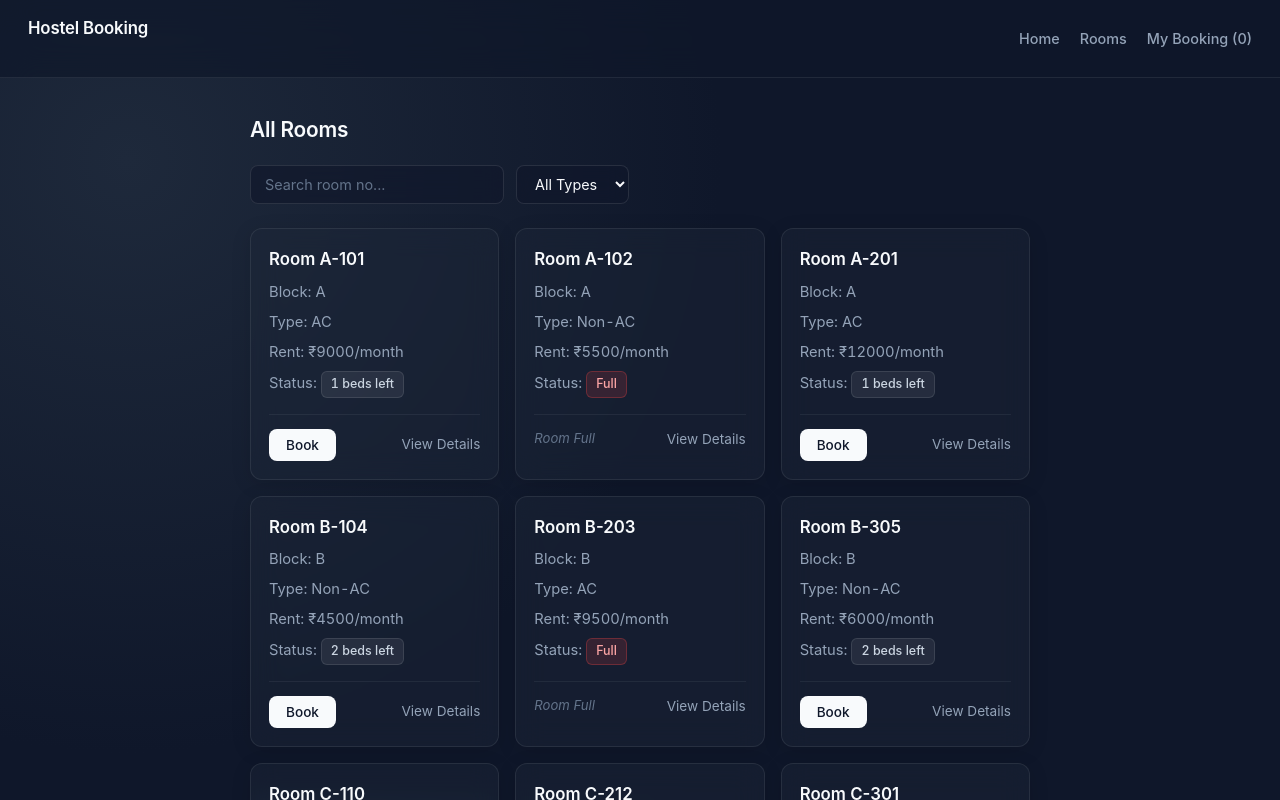
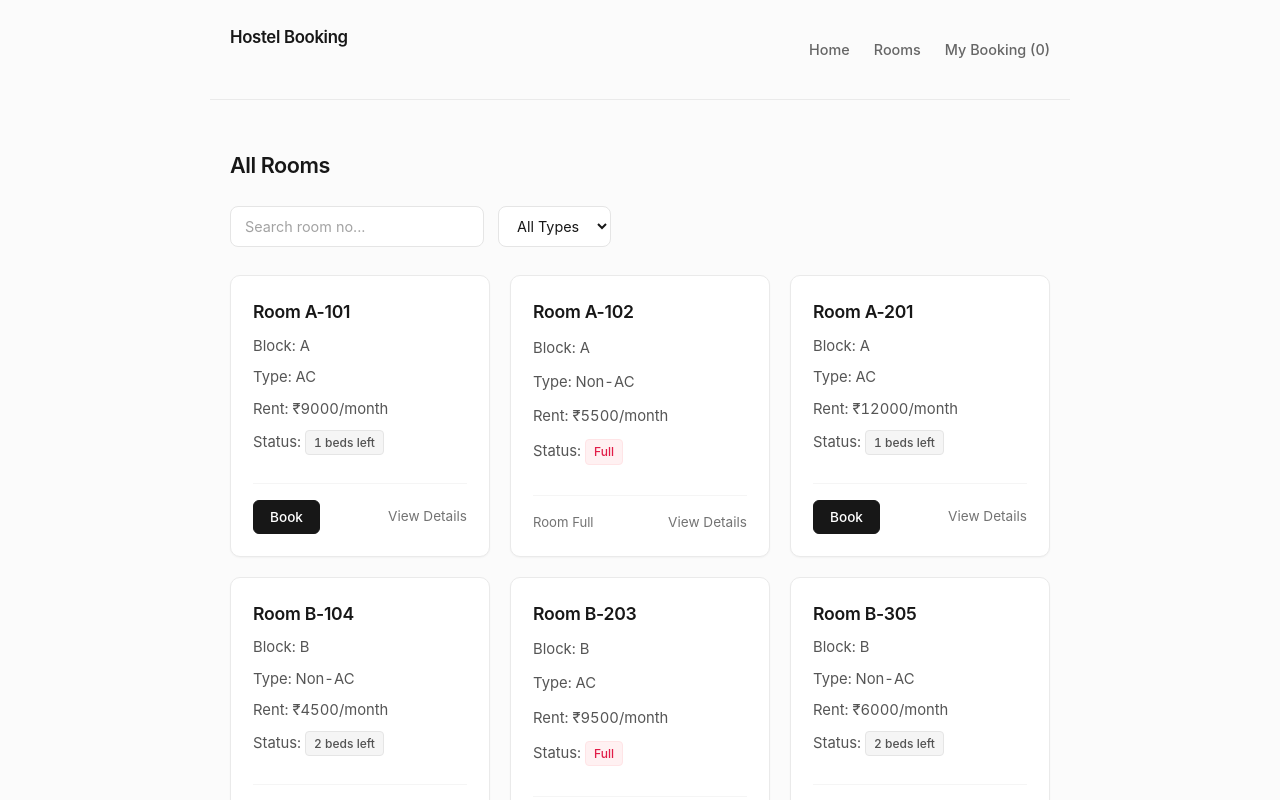
Before and after one commit to aarav-pathak/hostel-management-system, a React (Vite) app: page /rooms in a window 1280 px wide. Shown: the top 800 px of the page. Built offline with nearby package versions, Linux system fonts and the light colour scheme.

Commit message:
style: unslop design with clean spacing and editorial typography

```diff
--- a/src/index.css
+++ b/src/index.css
@@ -5,95 +5,90 @@
 }
 
 body {
-  font-family: -apple-system, BlinkMacSystemFont, "Segoe UI", Roboto, sans-serif;
-  background: radial-gradient(circle at 10% 20%, #1e293b 0%, #0f172a 45%),
-              radial-gradient(circle at 90% 80%, #334155 0%, #0f172a 55%);
-  background-color: #0f172a;
-  background-attachment: fixed;
-  color: #f1f5f9;
-  line-height: 1.5;
+  font-family: -apple-system, BlinkMacSystemFont, "Segoe UI", Roboto, "Helvetica Neue", sans-serif;
+  background-color: #fbfbfb;
+  color: #171717;
+  line-height: 1.6;
   min-height: 100vh;
+  -webkit-font-smoothing: antialiased;
 }
 
 .nav {
   display: flex;
   justify-content: space-between;
   align-items: center;
-  padding: 16px 28px;
-  background: rgba(15, 23, 42, 0.7);
-  backdrop-filter: blur(16px);
-  -webkit-backdrop-filter: blur(16px);
-  border-bottom: 1px solid rgba(255, 255, 255, 0.08);
-  position: sticky;
-  top: 0;
-  z-index: 10;
+  max-width: 860px;
+  margin: 0 auto;
+  padding: 24px 20px;
+  border-bottom: 1px solid #eaeaea;
 }
 
 .nav h2 {
   font-size: 1.05rem;
   font-weight: 600;
-  color: #f8fafc;
-  letter-spacing: -0.01em;
+  letter-spacing: -0.02em;
+  color: #171717;
 }
 
 .nav-links {
   display: flex;
-  gap: 20px;
+  gap: 24px;
   align-items: center;
 }
 
 .nav-links a {
   text-decoration: none;
-  color: #94a3b8;
+  color: #666666;
   font-size: 0.9rem;
   font-weight: 500;
   transition: color 0.15s ease;
 }
 
 .nav-links a:hover {
-  color: #f8fafc;
+  color: #171717;
 }
 
 .container {
-  max-width: 820px;
-  margin: 36px auto;
+  max-width: 860px;
+  margin: 48px auto;
   padding: 0 20px;
 }
 
 h1 {
-  font-size: 1.55rem;
+  font-size: 1.65rem;
   font-weight: 600;
-  letter-spacing: -0.02em;
-  margin-bottom: 8px;
-  color: #f8fafc;
+  letter-spacing: -0.03em;
+  color: #171717;
+  margin-bottom: 10px;
 }
 
 h2 {
-  font-size: 1.3rem;
+  font-size: 1.35rem;
   font-weight: 600;
-  letter-spacing: -0.01em;
-  margin-bottom: 20px;
-  color: #f8fafc;
+  letter-spacing: -0.02em;
+  color: #171717;
+  margin-bottom: 24px;
 }
 
 h3 {
-  font-size: 1.05rem;
+  font-size: 1.1rem;
   font-weight: 600;
+  letter-spacing: -0.015em;
+  color: #171717;
   margin-bottom: 8px;
-  color: #f8fafc;
 }
 
 h4 {
   font-size: 0.9rem;
   font-weight: 600;
-  margin-top: 18px;
-  margin-bottom: 8px;
-  color: #cbd5e1;
+  margin-top: 24px;
+  margin-bottom: 10px;
+  color: #171717;
 }
 
 p {
-  color: #94a3b8;
-  font-size: 0.92rem;
+  color: #555555;
+  font-size: 0.925rem;
   margin-bottom: 8px;
   font-variant-numeric: tabular-nums;
 }
@@ -101,144 +96,141 @@ p {
 .stats-grid {
   display: grid;
   grid-template-columns: repeat(3, 1fr);
-  gap: 16px;
-  margin: 24px 0 28px 0;
+  gap: 20px;
+  margin: 32px 0 36px 0;
 }
 
 .stat-card {
-  background: rgba(30, 41, 59, 0.45);
-  backdrop-filter: blur(12px);
-  -webkit-backdrop-filter: blur(12px);
-  border: 1px solid rgba(255, 255, 255, 0.08);
-  border-radius: 12px;
-  padding: 18px;
-  box-shadow: 0 4px 20px rgba(0, 0, 0, 0.15);
+  background: #ffffff;
+  border: 1px solid #eaeaea;
+  border-radius: 10px;
+  padding: 22px;
+  box-shadow: 0 1px 2px rgba(0, 0, 0, 0.04);
 }
 
 .stat-card span {
   display: block;
   font-size: 0.8rem;
-  color: #94a3b8;
+  color: #737373;
   font-weight: 500;
-  margin-bottom: 6px;
+  margin-bottom: 8px;
 }
 
 .stat-card strong {
-  font-size: 1.45rem;
+  font-size: 1.7rem;
   font-weight: 600;
-  color: #f8fafc;
+  color: #171717;
+  letter-spacing: -0.02em;
   font-variant-numeric: tabular-nums;
 }
 
 .filters-bar {
   display: flex;
-  gap: 12px;
-  margin-bottom: 24px;
+  gap: 14px;
+  margin-bottom: 28px;
 }
 
 input[type="text"],
 select {
   font-family: inherit;
   font-size: 0.9rem;
-  padding: 9px 14px;
-  border: 1px solid rgba(255, 255, 255, 0.1);
+  padding: 10px 14px;
+  border: 1px solid #e5e5e5;
   border-radius: 8px;
-  background: rgba(15, 23, 42, 0.6);
-  backdrop-filter: blur(10px);
-  -webkit-backdrop-filter: blur(10px);
-  color: #f8fafc;
+  background: #ffffff;
+  color: #171717;
   outline: none;
-  transition: border-color 0.15s ease;
+  transition: border-color 0.15s ease, box-shadow 0.15s ease;
+}
+
+input[type="text"] {
+  min-width: 240px;
 }
 
 input[type="text"]::placeholder {
-  color: #64748b;
+  color: #a3a3a3;
 }
 
 input[type="text"]:focus,
 select:focus {
-  border-color: rgba(255, 255, 255, 0.3);
-  box-shadow: 0 0 0 2px rgba(255, 255, 255, 0.05);
-}
-
-select option {
-  background: #0f172a;
-  color: #f8fafc;
+  border-color: #171717;
+  box-shadow: 0 0 0 1px #171717;
 }
 
 .grid {
   display: grid;
-  grid-template-columns: repeat(auto-fill, minmax(240px, 1fr));
-  gap: 16px;
+  grid-template-columns: repeat(auto-fill, minmax(260px, 1fr));
+  gap: 20px;
 }
 
 .card {
-  background: rgba(30, 41, 59, 0.4);
-  backdrop-filter: blur(14px);
-  -webkit-backdrop-filter: blur(14px);
-  border: 1px solid rgba(255, 255, 255, 0.08);
-  border-radius: 12px;
-  padding: 18px;
-  box-shadow: 0 4px 20px rgba(0, 0, 0, 0.12);
-  transition: transform 0.15s ease, border-color 0.15s ease;
+  background: #ffffff;
+  border: 1px solid #eaeaea;
+  border-radius: 10px;
+  padding: 22px;
+  box-shadow: 0 1px 2px rgba(0, 0, 0, 0.04);
+  display: flex;
+  flex-direction: column;
+  justify-content: space-between;
+  transition: border-color 0.15s ease;
 }
 
 .card:hover {
-  border-color: rgba(255, 255, 255, 0.16);
+  border-color: #d4d4d4;
 }
 
 .badge {
   display: inline-block;
-  font-size: 0.78rem;
+  font-size: 0.75rem;
   font-weight: 500;
-  padding: 3px 9px;
-  border-radius: 6px;
-  background: rgba(255, 255, 255, 0.07);
-  color: #cbd5e1;
-  border: 1px solid rgba(255, 255, 255, 0.1);
+  padding: 2px 8px;
+  border-radius: 4px;
+  background: #f5f5f5;
+  color: #525252;
+  border: 1px solid #e5e5e5;
 }
 
 .badge-full {
-  background: rgba(239, 68, 68, 0.15);
-  color: #fca5a5;
-  border-color: rgba(239, 68, 68, 0.3);
+  background: #fff1f2;
+  color: #e11d48;
+  border-color: #ffe4e6;
 }
 
 .card-actions {
   display: flex;
   align-items: center;
   justify-content: space-between;
-  gap: 8px;
-  margin-top: 16px;
-  padding-top: 14px;
-  border-top: 1px solid rgba(255, 255, 255, 0.06);
+  gap: 12px;
+  margin-top: 20px;
+  padding-top: 16px;
+  border-top: 1px solid #f5f5f5;
 }
 
 button {
   font-family: inherit;
   font-size: 0.85rem;
   font-weight: 500;
-  padding: 7px 16px;
-  border-radius: 8px;
+  padding: 8px 16px;
+  border-radius: 6px;
   cursor: pointer;
-  border: 1px solid rgba(255, 255, 255, 0.2);
-  background: #f8fafc;
-  color: #0f172a;
+  border: 1px solid #171717;
+  background: #171717;
+  color: #ffffff;
   transition: background-color 0.15s ease;
 }
 
 button:hover {
-  background: #e2e8f0;
+  background: #333333;
 }
 
 button.btn-cancel {
-  background: rgba(239, 68, 68, 0.12);
-  color: #fca5a5;
-  border-color: rgba(239, 68, 68, 0.25);
+  background: #ffffff;
+  color: #e11d48;
+  border-color: #fecdd3;
 }
 
 button.btn-cancel:hover {
-  background: rgba(239, 68, 68, 0.22);
+  background: #fff1f2;
 }
 
 .btn-primary {
@@ -246,51 +238,49 @@ button.btn-cancel:hover {
   text-decoration: none;
   font-size: 0.9rem;
   font-weight: 500;
-  padding: 9px 18px;
-  background: #f8fafc;
-  color: #0f172a;
-  border-radius: 8px;
+  padding: 10px 20px;
+  background: #171717;
+  color: #ffffff;
+  border-radius: 6px;
   transition: background-color 0.15s ease;
 }
 
 .btn-primary:hover {
-  background: #e2e8f0;
+  background: #333333;
 }
 
 .link-muted {
   font-size: 0.85rem;
-  color: #94a3b8;
+  color: #737373;
   text-decoration: none;
   transition: color 0.15s ease;
 }
 
 .link-muted:hover {
-  color: #f8fafc;
+  color: #171717;
   text-decoration: underline;
 }
 
 .status-text {
   font-size: 0.82rem;
-  color: #64748b;
-  font-style: italic;
+  color: #737373;
 }
 
 .detail-card {
-  background: rgba(30, 41, 59, 0.4);
-  backdrop-filter: blur(14px);
-  -webkit-backdrop-filter: blur(14px);
-  border: 1px solid rgba(255, 255, 255, 0.08);
-  border-radius: 12px;
-  padding: 24px;
-  margin-bottom: 24px;
-  box-shadow: 0 4px 24px rgba(0, 0, 0, 0.15);
+  background: #ffffff;
+  border: 1px solid #eaeaea;
+  border-radius: 10px;
+  padding: 32px;
+  margin-bottom: 28px;
+  box-shadow: 0 1px 3px rgba(0, 0, 0, 0.04);
 }
 
 ul {
   list-style-position: inside;
-  margin-bottom: 16px;
-  color: #94a3b8;
-  font-size: 0.9rem;
+  margin-top: 6px;
+  margin-bottom: 20px;
+  color: #555555;
+  font-size: 0.925rem;
 }
 
 li {
```
